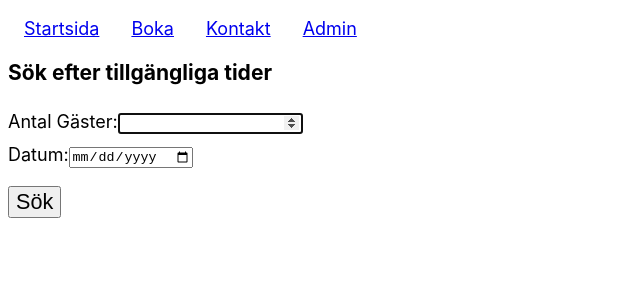
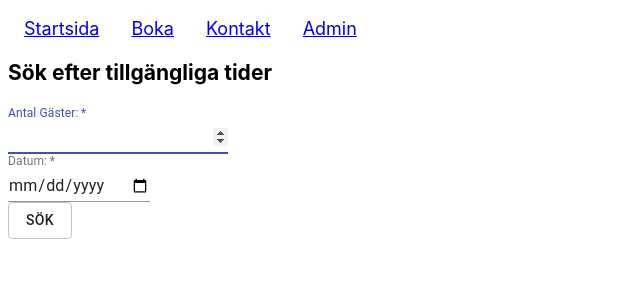
Before and after one commit to ocean-fed/ocean-fed-client, a React (Create React App) app: page /reservation in a window 1280 px wide. Shown: the top 300 px of the page, without its empty margins (0-640 px from the left). Built offline with nearby package versions, Linux system fonts and the light colour scheme.

Commit message:
implemented MaterilalUI in components

```diff
--- /dev/null
+++ b/src/components/reservation/Reservation.scss
@@ -0,0 +1,5 @@
+main {
+  button {
+    color: red;
+  }
+}
--- a/src/components/reservation/present-available-times/PresentAvailableTimes.tsx
+++ b/src/components/reservation/present-available-times/PresentAvailableTimes.tsx
@@ -1,5 +1,6 @@
 import React, { useEffect, useState } from "react";
 import "./PresentAvailableTimes.scss";
+import Button from '@material-ui/core/Button';
 
 export interface IPresentAvailableTimes {
   availableTimes: string[];
@@ -19,7 +20,7 @@ export default function PresentAvailableTimes(props: IPresentAvailableTimes) {
   const [warningMessage, setWarningMessage] = useState(warningMessages.notAvailable);
 
   const availableTimesElements = props.availableTimes.map(availableTime => {
-    return <li key={availableTime}><button type="button" onClick={() => { sendChosenTime(availableTime) }}>{availableTime}</button></li>;
+    return <li key={availableTime}><Button type="button" variant="outlined" onClick={() => { sendChosenTime(availableTime) }}>{availableTime}</Button></li>;
   });
 
   function sendChosenTime(chosenTime: string) {
--- a/src/components/reservation/reservation-inputs/ReservationInputs.tsx
+++ b/src/components/reservation/reservation-inputs/ReservationInputs.tsx
@@ -1,6 +1,7 @@
 import React, { useReducer, FormEvent, ChangeEvent } from "react";
 import Guest from "../../../models/Guest";
 import Gdpr from "./gdpr/Gdpr";
+import Button from '@material-ui/core/Button';
 
 export interface IReservationInputsProps {
   sendGuestData(guestData: Guest): void;
@@ -36,7 +37,6 @@ export default function ReservationInputs(props: IReservationInputsProps) {
 
   return (
     <div>
-      <Gdpr></Gdpr>
       <form onSubmit={handleSubmit}>
         <label htmlFor="name">Namn: </label>
         <input type="text" id="name" value={guestFormValue.name} name="name" onChange={update} autoFocus required/>
@@ -47,9 +47,11 @@ export default function ReservationInputs(props: IReservationInputsProps) {
         <label htmlFor="phone">Telefonnummer (valfritt): </label>
         <input type="text" id="phone" value={guestFormValue.phone} name="phone" onChange={update}></input>
         <br/>
-        <button type="button" onClick={() => handleCancel()}>AVBRYT</button>
+        <Gdpr></Gdpr>
+        <br/>
+        <Button type="button" variant="outlined" onClick={() => handleCancel()}>AVBRYT</Button>
         &nbsp;
-        <button type="submit">BOKA</button>
+        <Button type="submit" variant="outlined">BOKA</Button>
       </form>
     </div>
   );
--- a/src/components/reservation/search/Search.tsx
+++ b/src/components/reservation/search/Search.tsx
@@ -1,4 +1,6 @@
 import React, { useState, FormEvent, ChangeEvent } from "react";
+import Button from '@material-ui/core/Button';
+import TextField from '@material-ui/core/TextField';
 import "./Search.scss";
 
 export interface ISearchProps {
@@ -37,33 +39,34 @@ export default function Search(props: ISearchProps) {
   return (
     <form onSubmit={handleSubmit}>
       <h3>Sök efter tillgängliga tider</h3>
-      <label htmlFor="numofseats">
-        Antal Gäster:
-        </label>
-        <input
+        <TextField
           name="numOfSeats"
           id="numOfSeats"
+          label="Antal Gäster:"
           type="number"
           value={numOfSeats}
           onChange={updateNumOfSeats}
+          InputLabelProps={{
+            shrink: true,
+          }}
           required
           autoFocus
         />
-
       <br/>
-      <label htmlFor="date">
-        Datum:
-        <input
+      <TextField
         name="date"
         id="date"
+        label="Datum:"
         type="date"
         value={date}
         onChange={updateDate}
+        InputLabelProps={{
+          shrink: true,
+        }}
         required
       />
-      </label>
       <br/>
-      <button type="submit">Sök</button>
+      <Button type="submit" variant="outlined">Sök</Button>
     </form>
   );
 }
```
Also changed, not shown: src/components/reservation/reservation-inputs/ReservationInputs.scss (added). Lines whose indentation alone changed are shown as unchanged.
